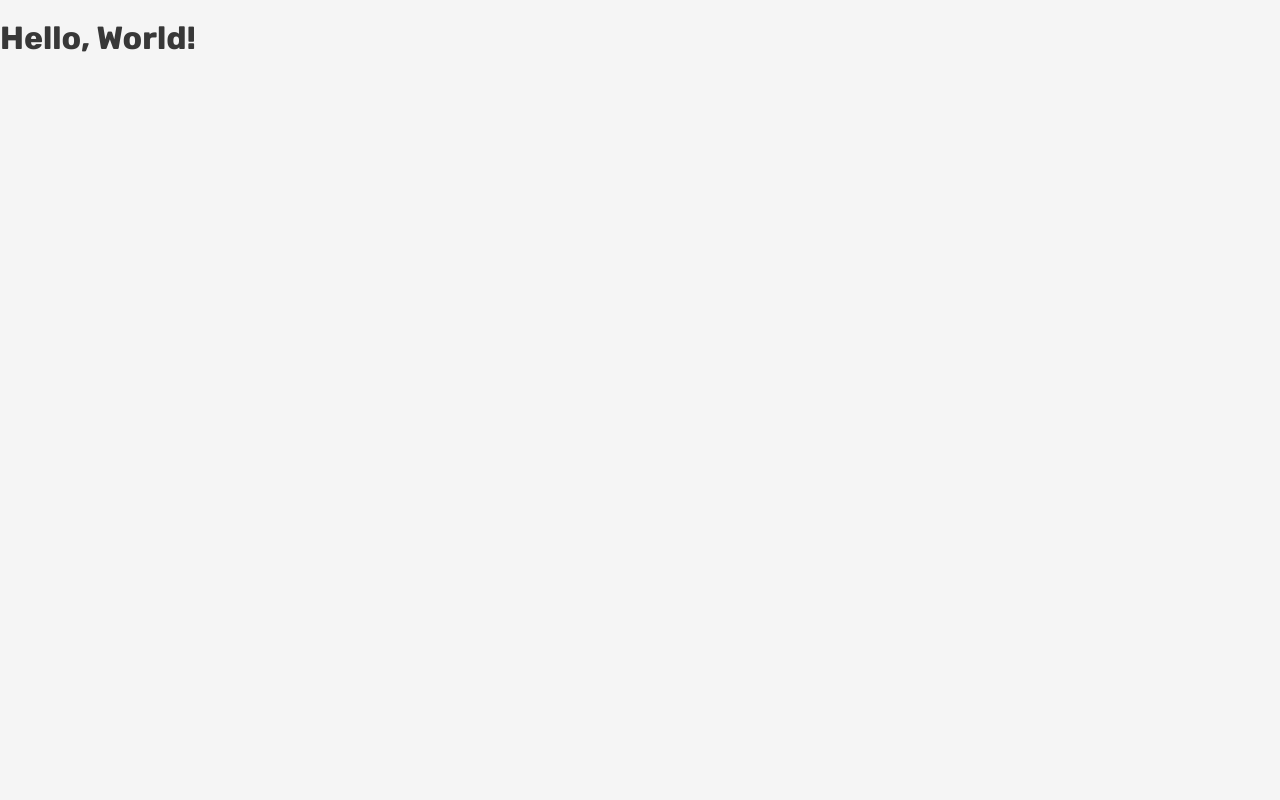
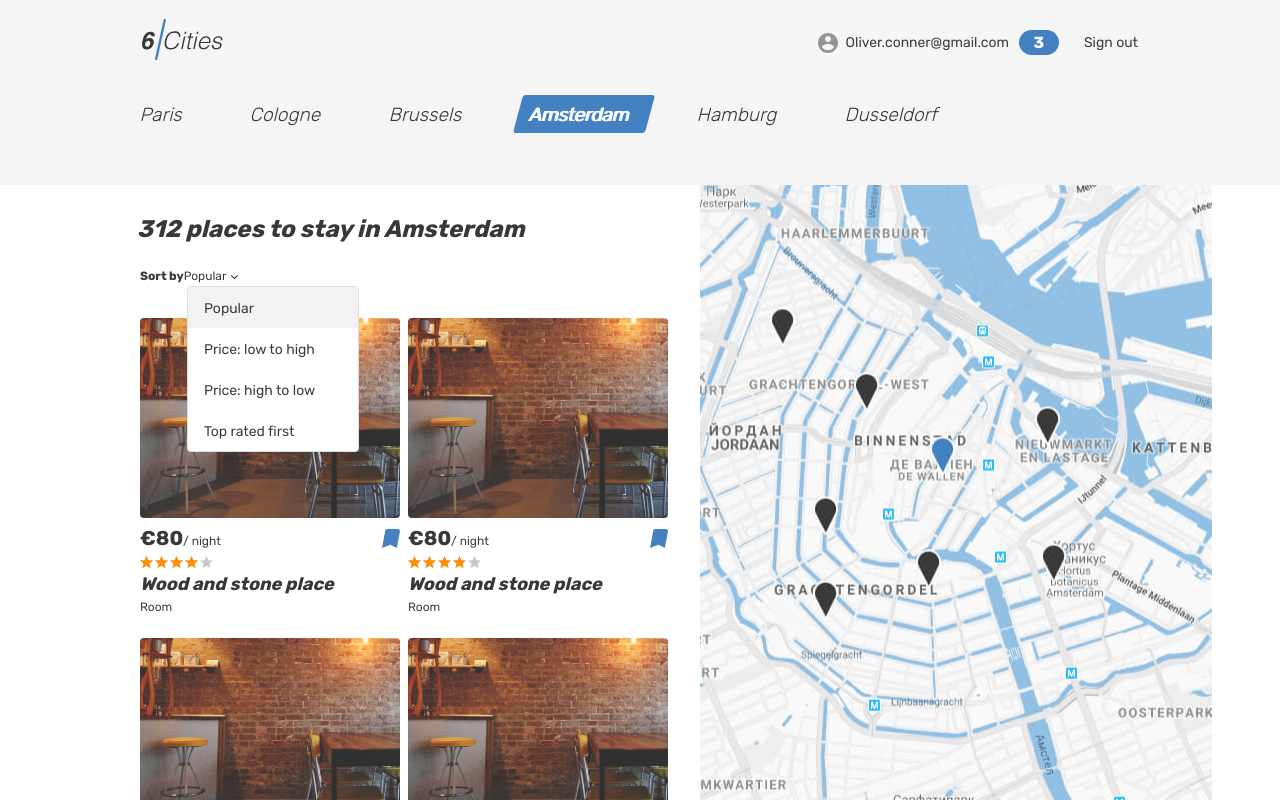
Before and after one commit to htmlacademy-react/1561167-six-cities-17, a React (Vite) app: page / in a window 1280 px wide. Built offline with nearby package versions, Linux system fonts and the light colour scheme.

Commit message:
Добавит компонент App в точку входа

```diff
--- a/src/index.tsx
+++ b/src/index.tsx
@@ -1,5 +1,6 @@
 import React from 'react';
 import ReactDOM from 'react-dom/client';
+import App from './components/app/app';
 
 const root = ReactDOM.createRoot(
   document.getElementById('root') as HTMLElement
@@ -7,6 +8,6 @@ const root = ReactDOM.createRoot(
 
 root.render(
   <React.StrictMode>
-    <h1>Hello, World!</h1>
+    <App />
   </React.StrictMode>
 );
```
